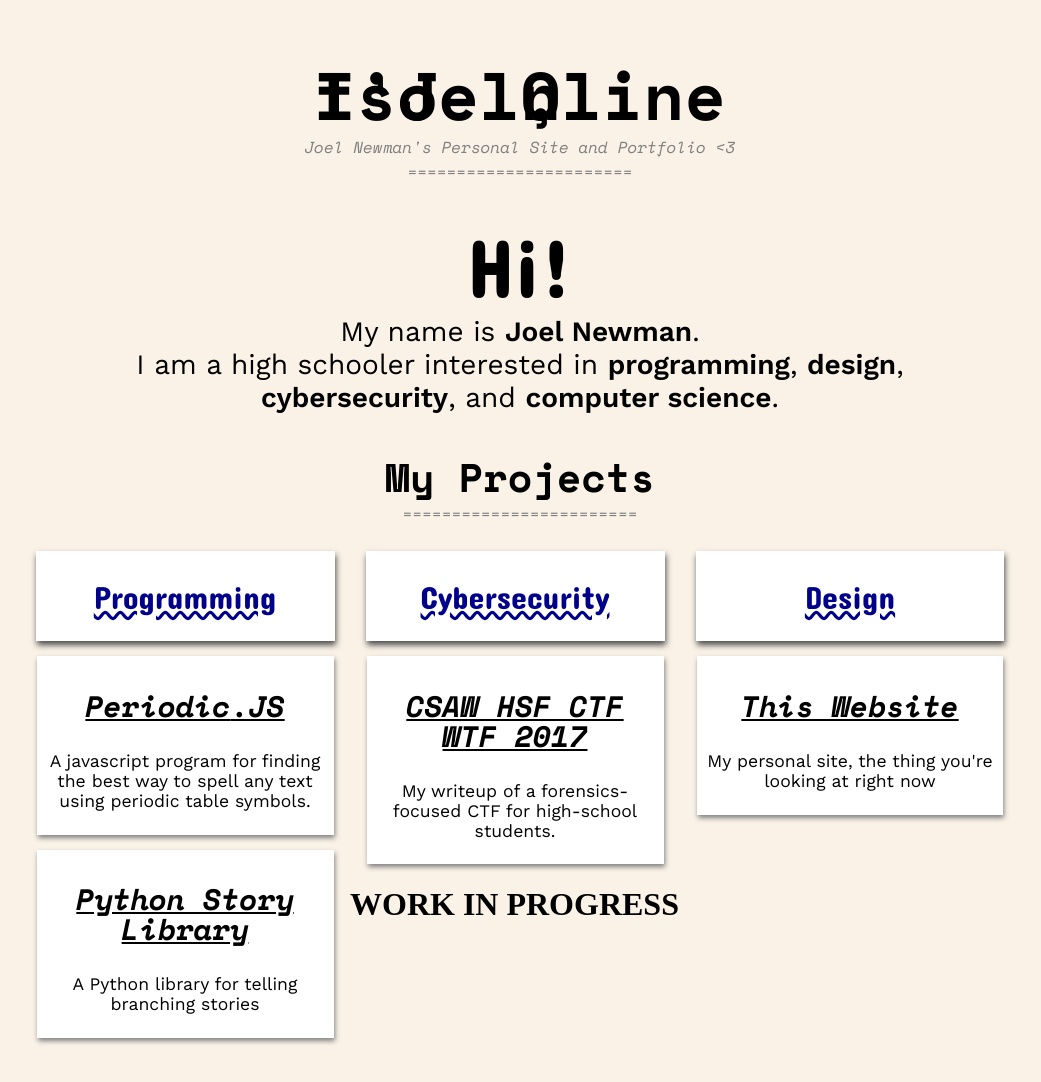
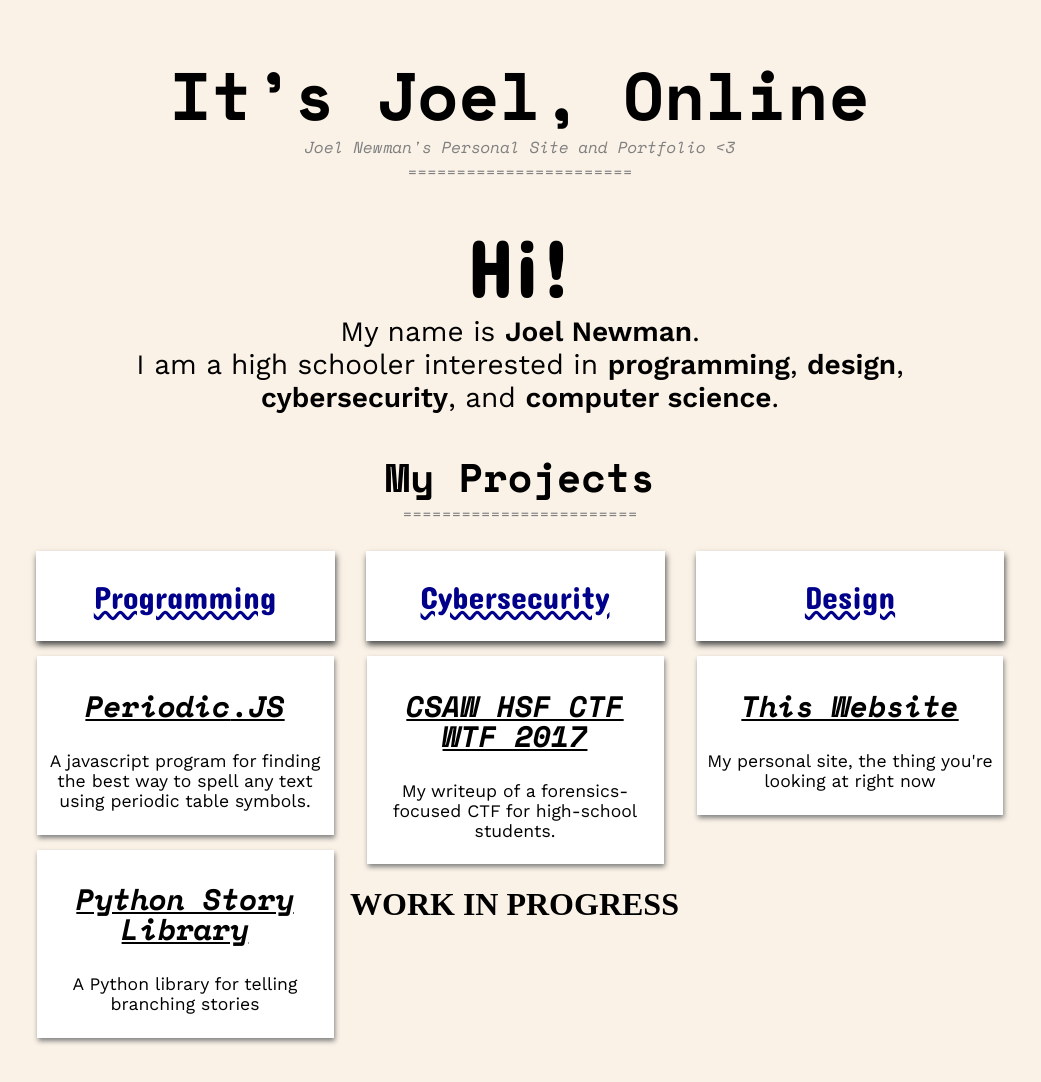
Before and after one commit to itsjoel/itsjoel.github.io, a Jekyll site: the page built from index.md, in a window 1280 px wide. Shown: the whole page, without its empty margins (120-1161 px from the left). Built offline with Jekyll 4.4.1, drawn with Linux system fonts in a browser that asks for light colours.

Commit message:
Fix title?

```diff
--- a/assets/style/home.scss
+++ b/assets/style/home.scss
@@ -169,7 +169,6 @@ h2 {
 	display: inline-block;
 	visibility: visible;
 	display: inline-block;
-	width: 0;
 	opacity: 0;
 	animation-name: appear;
 	animation-delay: 1s;
```
